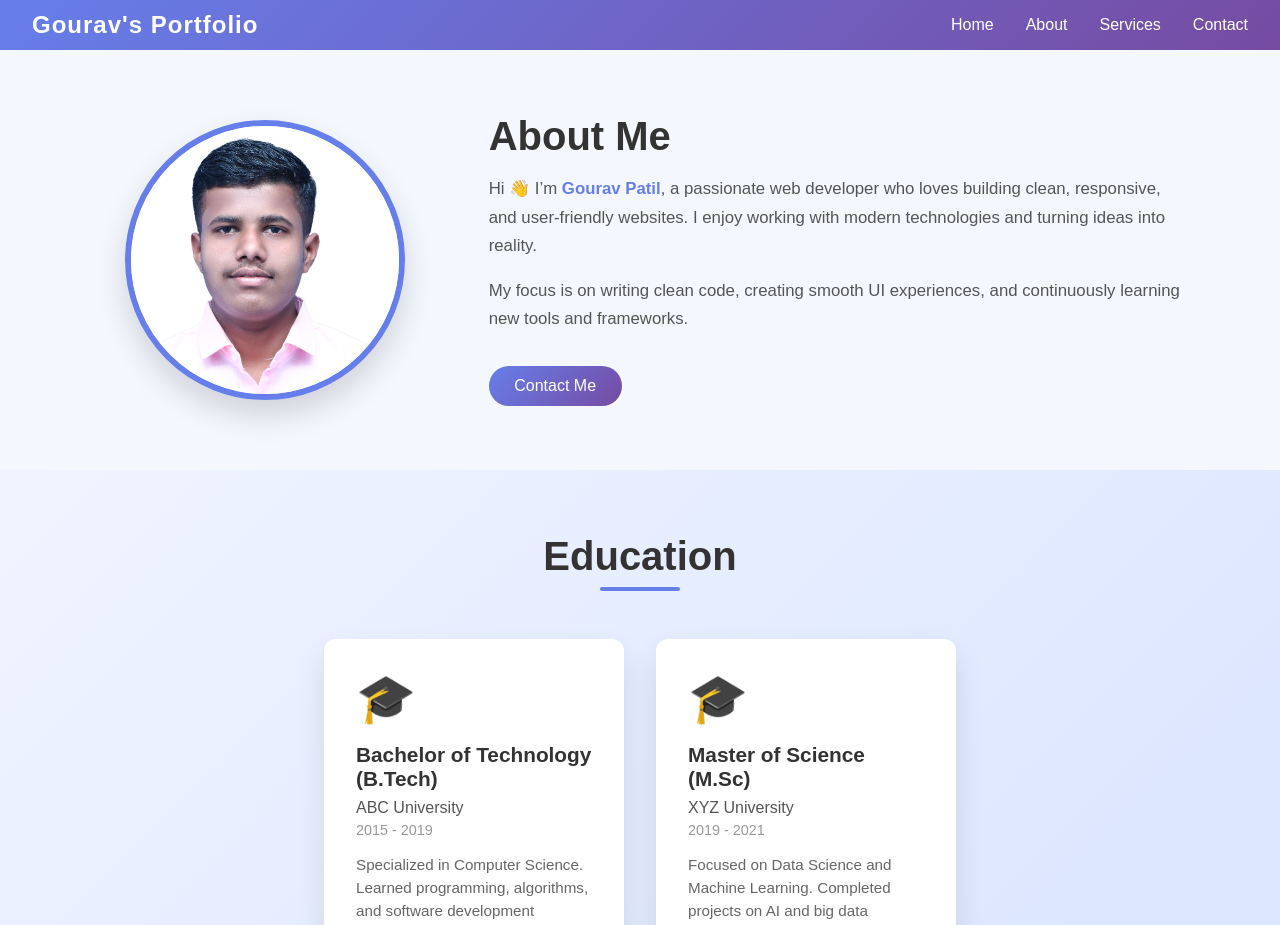
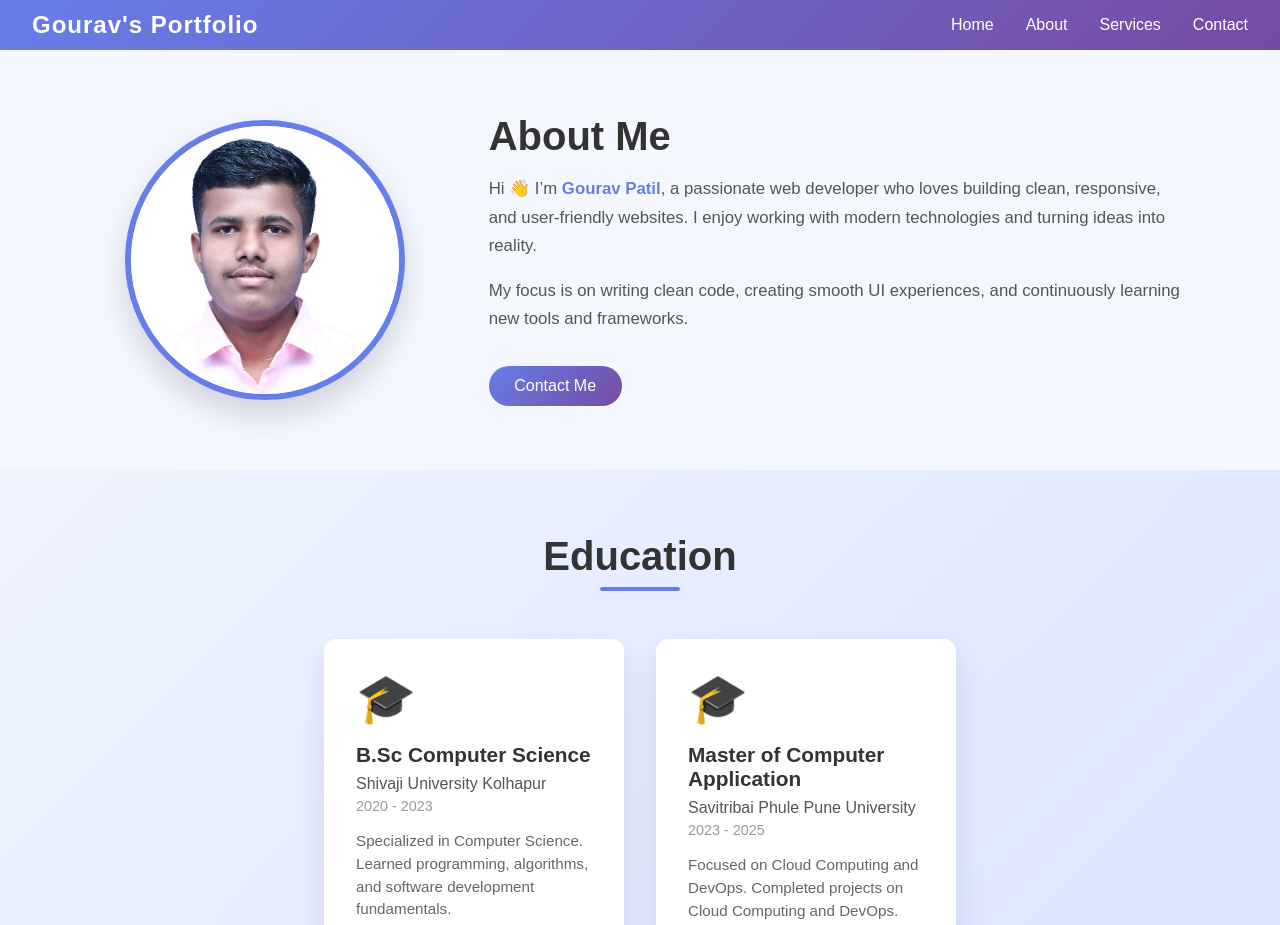
Before and after one commit to Gourav-patil-git/DevOps-Gourav, a React (Vite) app: page / in a window 1280 px wide. Shown: the top 925 px of the page. Built offline with nearby package versions, Linux system fonts and the light colour scheme.

Commit message:
Add Education Details

```diff
--- a/src/Education.jsx
+++ b/src/Education.jsx
@@ -9,9 +9,9 @@ export default function Education() {
         {/* Graduation */}
         <div className="education-card">
           <div className="education-icon">🎓</div>
-          <h3>Bachelor of Technology (B.Tech)</h3>
-          <p className="institution">ABC University</p>
-          <p className="year">2015 - 2019</p>
+          <h3>B.Sc Computer Science</h3>
+          <p className="institution">Shivaji University Kolhapur</p>
+          <p className="year">2020 - 2023</p>
           <p className="details">
             Specialized in Computer Science. Learned programming, algorithms, and
             software development fundamentals.
@@ -21,12 +21,12 @@ export default function Education() {
         {/* Postgraduation */}
         <div className="education-card">
           <div className="education-icon">🎓</div>
-          <h3>Master of Science (M.Sc)</h3>
-          <p className="institution">XYZ University</p>
-          <p className="year">2019 - 2021</p>
+          <h3>Master of Computer Application</h3>
+          <p className="institution">Savitribai Phule Pune University</p>
+          <p className="year">2023 - 2025</p>
           <p className="details">
-            Focused on Data Science and Machine Learning. Completed projects on
-            AI and big data analytics.
+            Focused on Cloud Computing and DevOps. Completed projects on
+            Cloud Computing and DevOps.
           </p>
         </div>
       </div>
```
